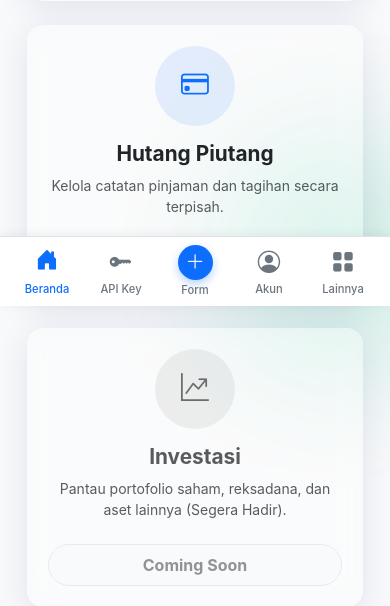
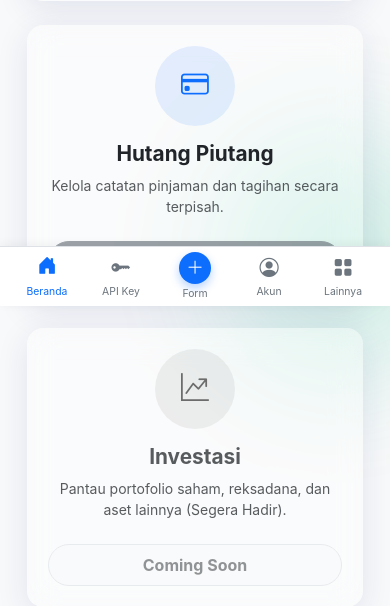
Before and after one commit to esasae023/money-management, a Flask app: page /home in a window 390 px wide. Shown: the part 538-1144 px from the top of the page. Run offline with Flask 3, Linux system fonts and the light colour scheme; the visitor is signed in with stand-in values (Sample User, id 1); data that the repository does not hold is empty.

Commit message:
Navbar thinning

```diff
--- a/static/css/style.css
+++ b/static/css/style.css
@@ -327,15 +327,22 @@ body.auth-body .main-content { margin-left: 0 !important; padding: 0; width: 100
     background-color: #ffffff; border-top: 1px solid #dee2e6;
     box-shadow: 0 -2px 10px rgba(0,0,0,0.05);
     display: flex; justify-content: space-between; align-items: center;
-    height: 70px; z-index: 1050; padding: 0 10px;
+    height: 60px; /* <-- UBAH DI SINI (Sebelumnya 70px) */
+    z-index: 1050; padding: 0 10px;
 }
 .nav-item-mobile {
     flex: 1; text-align: center; color: #6c757d; text-decoration: none;
     display: flex; flex-direction: column; align-items: center; justify-content: center;
     height: 100%; transition: color 0.2s;
 }
-.nav-item-mobile i { font-size: 1.4rem; margin-bottom: 2px; }
-.nav-item-mobile span { font-size: 0.7rem; font-weight: 500; }
+/* Menyesuaikan ukuran ikon dan teks agar pas di navbar tipis */
+.nav-item-mobile i {
+    font-size: 1.2rem !important; /* Sebelumnya 1.4rem */
+    margin-bottom: 1px !important;
+}
+.nav-item-mobile span {
+    font-size: 0.65rem !important; /* Sebelumnya 0.7rem */
+}
 .nav-item-mobile.active { color: #0d6efd; }
 .nav-item-mobile.active i { transform: translateY(-2px); }
 
@@ -352,17 +359,19 @@ body.auth-body .main-content { margin-left: 0 !important; padding: 0; width: 100
     .sidebar, .toggle-btn, #sidebar { display: none !important; width: 0 !important; }
 
     /* 2. Fix Navbar Bawah */
+    /* 2. Fix Navbar Bawah */
     .mobile-bottom-nav {
         display: flex !important;
         visibility: visible !important;
-        position: fixed !important; bottom: 0 !important; left: 0 !important; width: 100% !important; height: 70px !important;
+        position: fixed !important; bottom: 0 !important; left: 0 !important; width: 100% !important;
+        height: 60px !important; /* <-- UBAH DI SINI (Sebelumnya 70px) */
         background-color: #ffffff !important; z-index: 99999 !important;
     }
 
     /* 3. Adjust Content (Beri ruang untuk navbar bawah) */
     .main-content {
         margin-left: 0 !important;
-        padding: 15px 15px 100px 15px !important; /* Kanan-kiri 15px saja agar lega */
+        padding: 15px 15px 75px 15px !important; /* <-- UBAH 100px menjadi 75px agar jarak bawah tidak bolong */
         width: 100% !important;
     }
     body.sb-expanded .main-content { margin-left: 0 !important; }
@@ -440,8 +449,8 @@ body.auth-body .main-content { margin-left: 0 !important; padding: 0; width: 100
 
     /* GAYA TOMBOL TENGAH DI DALAM NAVBAR */
     .nav-center-circle {
-        width: 35px;
-        height: 35px;
+        width: 32px;  /* <-- Perkecil dari 35px */
+        height: 32px; /* <-- Perkecil dari 35px */
         background-color: #0d6efd;
         border-radius: 50%;
         display: flex;
@@ -453,8 +462,8 @@ body.auth-body .main-content { margin-left: 0 !important; padding: 0; width: 100
     }
 
     .nav-center-circle i {
-        font-size: 1.2rem !important;
-        margin-bottom: 0 !important; /* Hapus margin bawaan icon */
+        font-size: 1.1rem !important; /* <-- Perkecil icon plus sedikit */
+        margin-bottom: 0 !important;
     }
 
     .nav-item-mobile.active .nav-center-circle {
```
